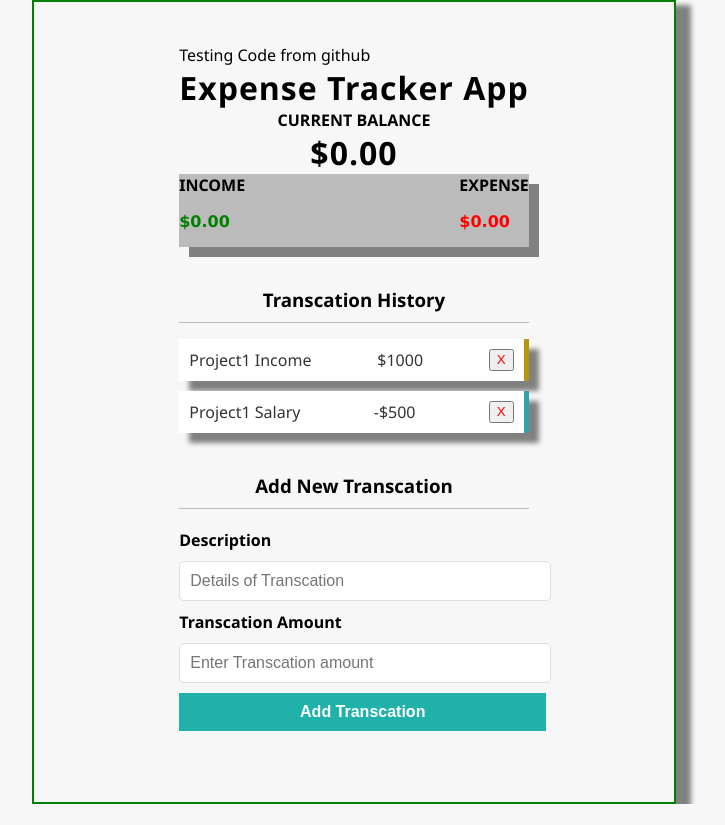
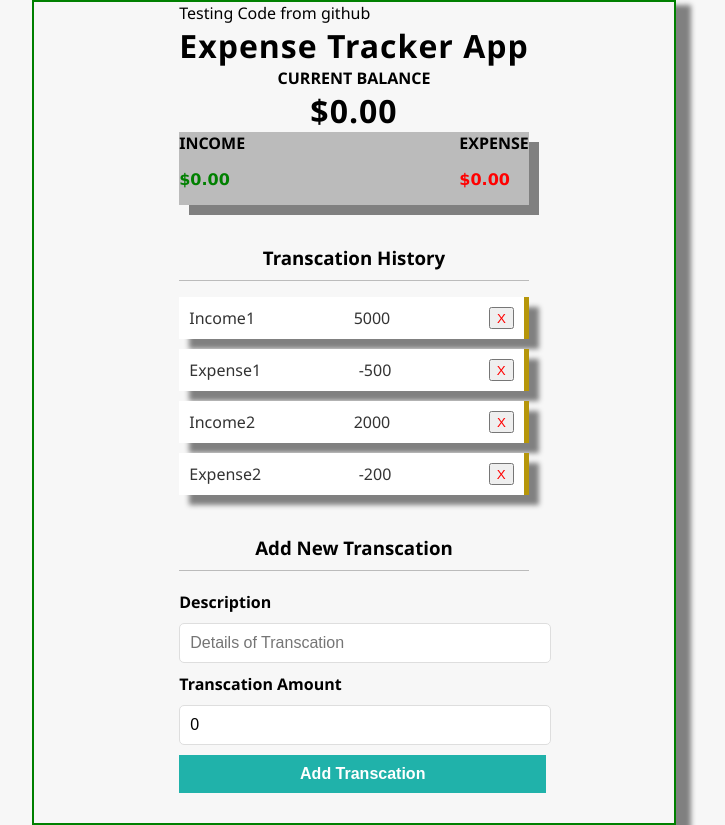
Before and after one commit to mumtazmaqsood/expense_tracker, a React (Create React App) app: page / in a window 1280 px wide. Shown: the whole page, without its empty margins (286-1011 px from the left). Before the commit the page ends 804 px from the top, so only its background shows below. Built offline with nearby package versions, Linux system fonts and the light colour scheme.

Commit message:
create useState hooks, GlobalContext & reducer, initial state is data is update

```diff
--- a/src/App.js
+++ b/src/App.js
@@ -10,9 +10,11 @@ import {Balance} from './components/Balance';
 import { AccountSummary} from './components/AccountSummary';
 import { TranscationHistory } from './components/TranscationHistory';
 import { AddTranscation } from './components/AddTranscation';
+import { GlobalProvider } from './context/GlobalState';
 
 function App() {
   return (
+    <GlobalProvider>
     <div className="App">
       Testing Code from github
       <Header />
@@ -23,6 +25,7 @@ function App() {
         <AddTranscation/>
       </div>
     </div>
+  </GlobalProvider>
   );
 }
 
--- a/src/components/AddTranscation.js
+++ b/src/components/AddTranscation.js
@@ -1,18 +1,29 @@
-import React from 'react'
+import React, { useState } from 'react'
 
 export const AddTranscation = () => {
+    const [description, setDescription] = useState('');
+    const [transcationAmount, setTranscationAmount] = useState(0);
     return (
+
         <div>
             <h3>Add New Transcation</h3>
             <form>
                 <div className="form-control">
                     <label htmlFor="description">Description</label>
-                    <input type="text" id="description" placeholder="Details of Transcation"/>
+                    <input type="text"
+                    id="description"
+                    value = {description}
+                    onChange = { (e) => setDescription(e.target.value)}
+                     placeholder="Details of Transcation"/>
                 </div>
 
                 <div className="form-control">
                     <label htmlFor="transcationamount">Transcation Amount</label>
-                    <input type="number" id="transcationamount" placeholder="Enter Transcation amount" />
+                    <input type="number"
+                    id="transcationamount"
+                    value = {transcationAmount}
+                    onChange = { (e) => setTranscationAmount(e.target.value)}
+                    placeholder="Enter Transcation amount" />
 
                 </div>
                 <button className="btn"> Add Transcation</button>
--- /dev/null
+++ b/src/components/Transcation.js
@@ -0,0 +1,11 @@
+import React from 'react'
+
+export const Transcation = ({transcation}) => {
+    return (
+            <li className="plus">
+                    {transcation.description}
+                    <span>{transcation.transcationamount}</span>
+                    <button className="delete-btn">X</button>
+            </li>
+    )
+}
--- a/src/components/TranscationHistory.js
+++ b/src/components/TranscationHistory.js
@@ -1,21 +1,20 @@
 
-import React from 'react'
+import React, { useContext } from 'react';
+import {GlobalContext} from '../context/GlobalState';
+import { Transcation } from './Transcation';
+
 
 export const TranscationHistory = () => {
+    const {transcations} = useContext(GlobalContext);
+    console.log(transcations)
     return (
         <div>
             <h3>Transcation History</h3>
             <ul className="list">
-                <li className="plus">
-                    Project1 Income
-                    <span>$1000</span>
-                    <button className="delete-btn">X</button>
-                </li>
-                <li className="minus">
-                    Project1 Salary
-                    <span>-$500</span>
-                    <button className="delete-btn">X</button>
-                </li>
+                { transcations.map( transcation => (
+                    <Transcation key={transcation.id} transcation = {transcation} />
+                ))
+                }
             </ul>
         </div>
     )
--- /dev/null
+++ b/src/context/AppReducer.js
@@ -0,0 +1,10 @@
+
+
+export const AppReducer = (state, action) => {
+
+    switch(action.type){
+        default:
+            return state;
+    }
+
+}
--- /dev/null
+++ b/src/context/GlobalState.js
@@ -0,0 +1,26 @@
+import { createContext, useReducer } from "react";
+
+import {AppReducer} from './AppReducer'
+
+const intialState = {
+    transcations : [
+        {id:1, description:"Income1", transcationamount:5000},
+        {id:2, description:"Expense1", transcationamount:-500},
+        {id:3, description:"Income2", transcationamount:2000},
+        {id:4, description:"Expense2", transcationamount:-200}
+    ]
+}
+
+
+export const GlobalContext = createContext(intialState);
+
+export const GlobalProvider = ({children}) => {
+    const [state, dispatch] = useReducer(AppReducer, intialState);
+    return(
+        <GlobalContext.Provider value = {
+            {transcations : state.transcations}
+        }>
+            {children}
+    </GlobalContext.Provider>
+    );
+}
```
Also changed, not shown: 1 other file (tests, documents, lock files or other folders).
